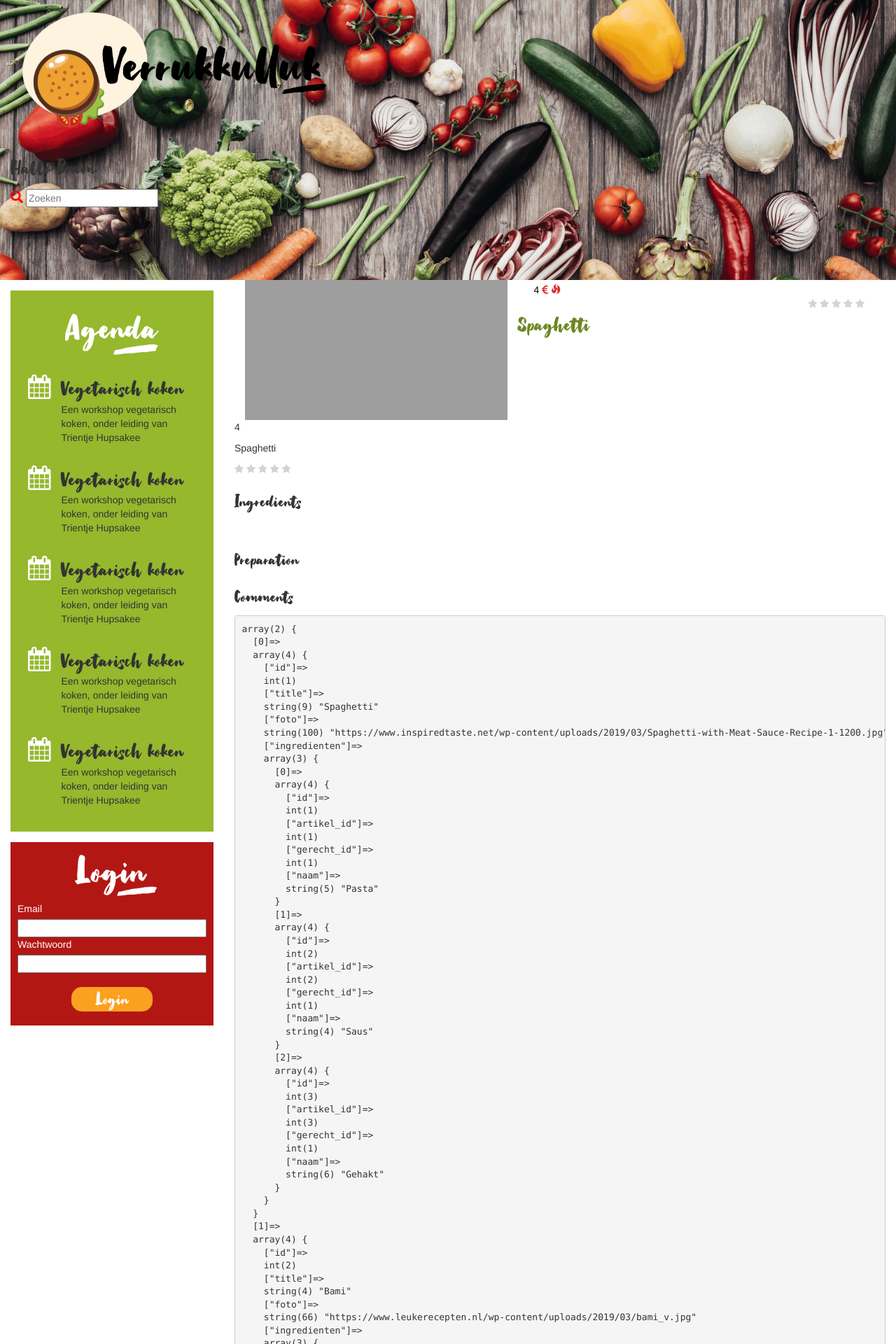
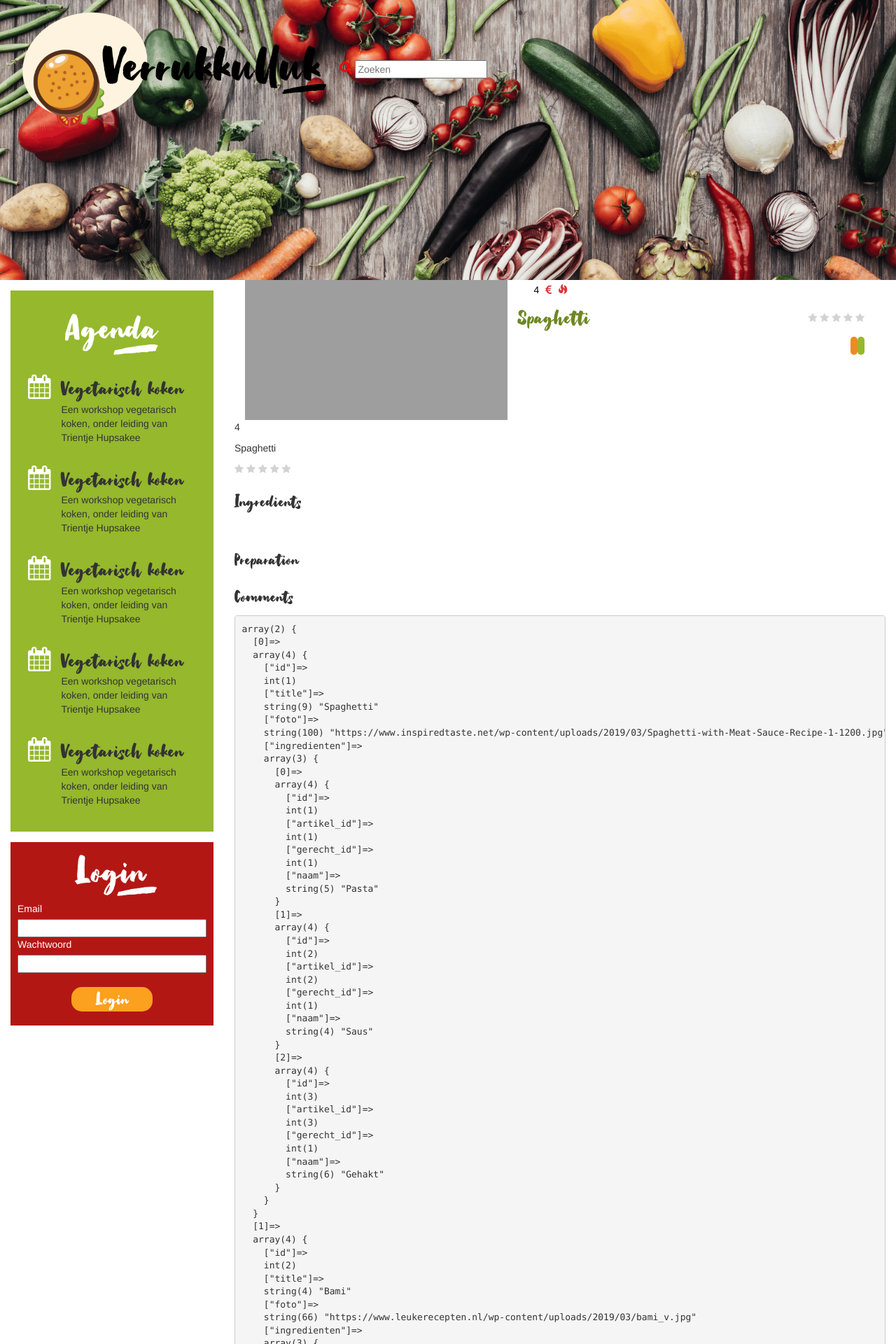
Before and after one commit to TizianoVotano/educom-verrukkulluk, a PHP site: page /fase-2/index.php in a window 1280 px wide. Shown: the top 1920 px of the page at 70% size. Run offline with PHP 8.4, Linux system fonts and the light colour scheme; some libraries are stand-ins or nearby versions; grey boxes are pictures that could not be loaded.

Commit message:
Detailscherm verder afgewerkt (#30)

```diff
--- a/assets/css/main.css
+++ b/assets/css/main.css
@@ -206,19 +206,19 @@ aside img {
     background-color: var(--lighter-green);
 }
 
-.recipe-info {
+.recipe > section > footer {
     color: var(--lighter-red);
     display: flex;
     justify-content: space-between;
 }
 
+.recipe-info {
+    align-self: center;
+}
+
 .recipe-info span {
     color: black;
     margin-right: 5px;
-}
-
-.recipe-info > div {
-    align-self: center;
 }
 
 /* Footer */
@@ -261,11 +261,22 @@ aside img {
 }
 
 /* DETAILPAGE */
+.recipe-details {
+    display: flex;
+    flex-direction: column;
+    gap: 10px;
+}
 
-.recipe-details {
+.recipe-details i {
     color: var(--lighter-red);
 }
 
-.recipe-details span {
-    color: black;
+.recipe-details .title {
+    display: grid;
+    grid-template-columns: auto auto;
+    align-items: center;
 }
+
+.title > h1 {
+    margin-top: 10px;
+}
--- a/templates/detail.html.twig
+++ b/templates/detail.html.twig
@@ -1,7 +1,6 @@
 {% extends "main.html.twig" %}
 
 {% block header %}
-<h1>Hallo Bram</h1>
 
 {% endblock %}
 
@@ -11,9 +10,9 @@
 
         <div class="col-md-12">
             <div class="recipe-img col-md-5" style="background-image: url('assets/img/gerechten/{{ recipe.image }}.jpg');"></div>
-            <section class="col-md-7 recipe-details">
+            <section class=" recipe-details col-md-7">
                 <header>
-                    <div>
+                    <div class="recipe-info">
                         <i class="material-icons" style="vertical-align: bottom">&#xe7fb;</i>
                         <span>4</span>
 
@@ -23,11 +22,11 @@
                         <i class="glyphicon glyphicon-fire"></i>
                         <span>{{ recipe.calories}}</span>
                     </div>
-                    <div style="display: grid; grid-template-columns: auto auto">
+                    <div class="title">
                         <h1>{{ recipe.title}}</h1>
                         <div class="rating">
                             {% for i in 1..5 %}
-                                {% if i <= record.rating %}
+                                {% if i <= recipe.rating %}
                                     <span class="fa fa-star checked" data-value={{i}}></span>
                                 {% else %}
                                     <span class="fa fa-star" data-value={{i}}></span>
@@ -35,10 +34,12 @@
                             {% endfor %}
                         </div>
                     </div>
-
-
-
+                    <div class="recipe-tags">
+                        <span class="recipe-tags-kitchen">{{ recipe.kitchen }}</span>
+                        <span class="recipe-tags-type">{{ recipe.type }}</span>
+                    </div>
                 </header>
+                <p>{{ recipe.longDescription}}</p>
             </section>
         </div>
 
```
